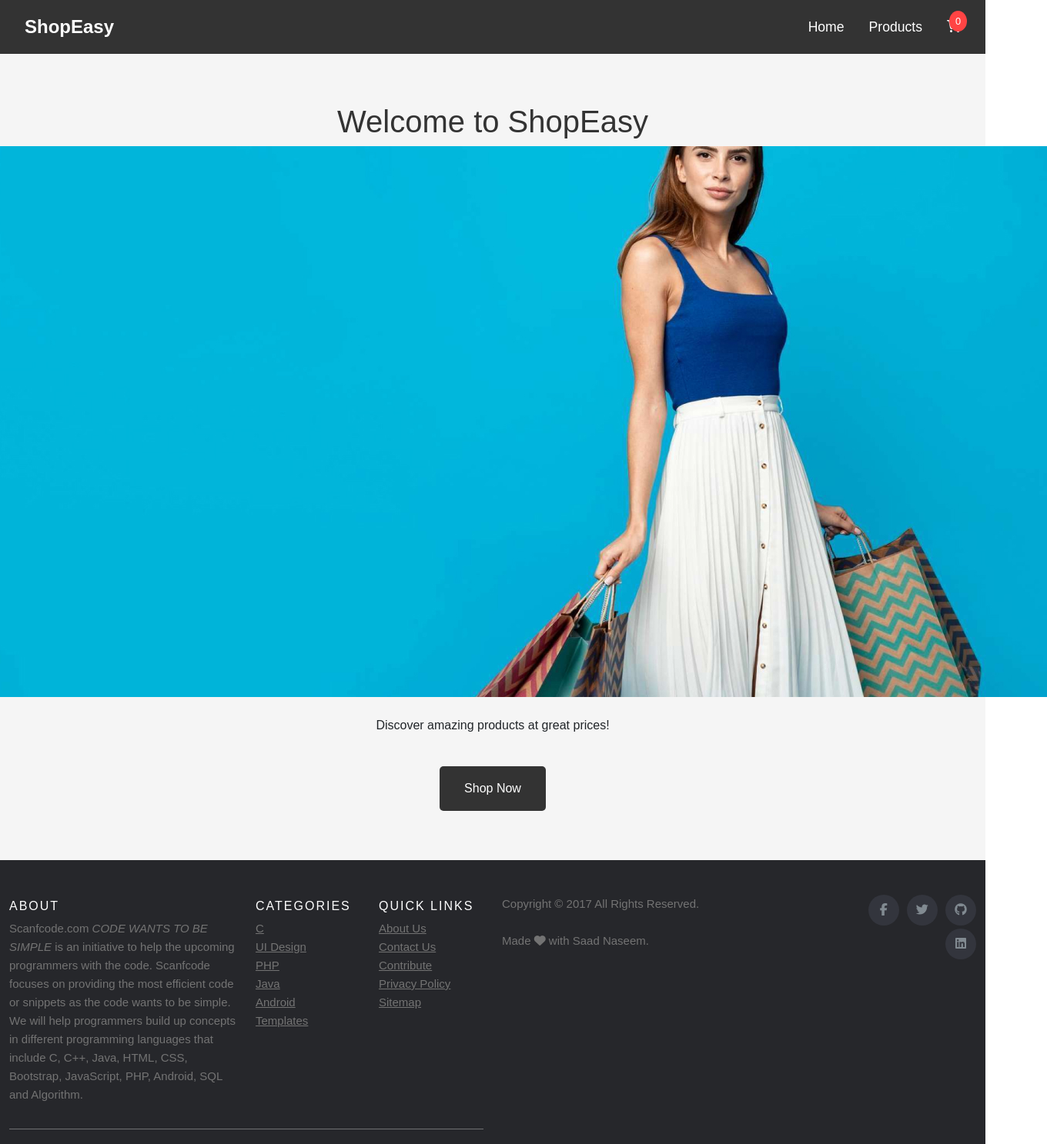
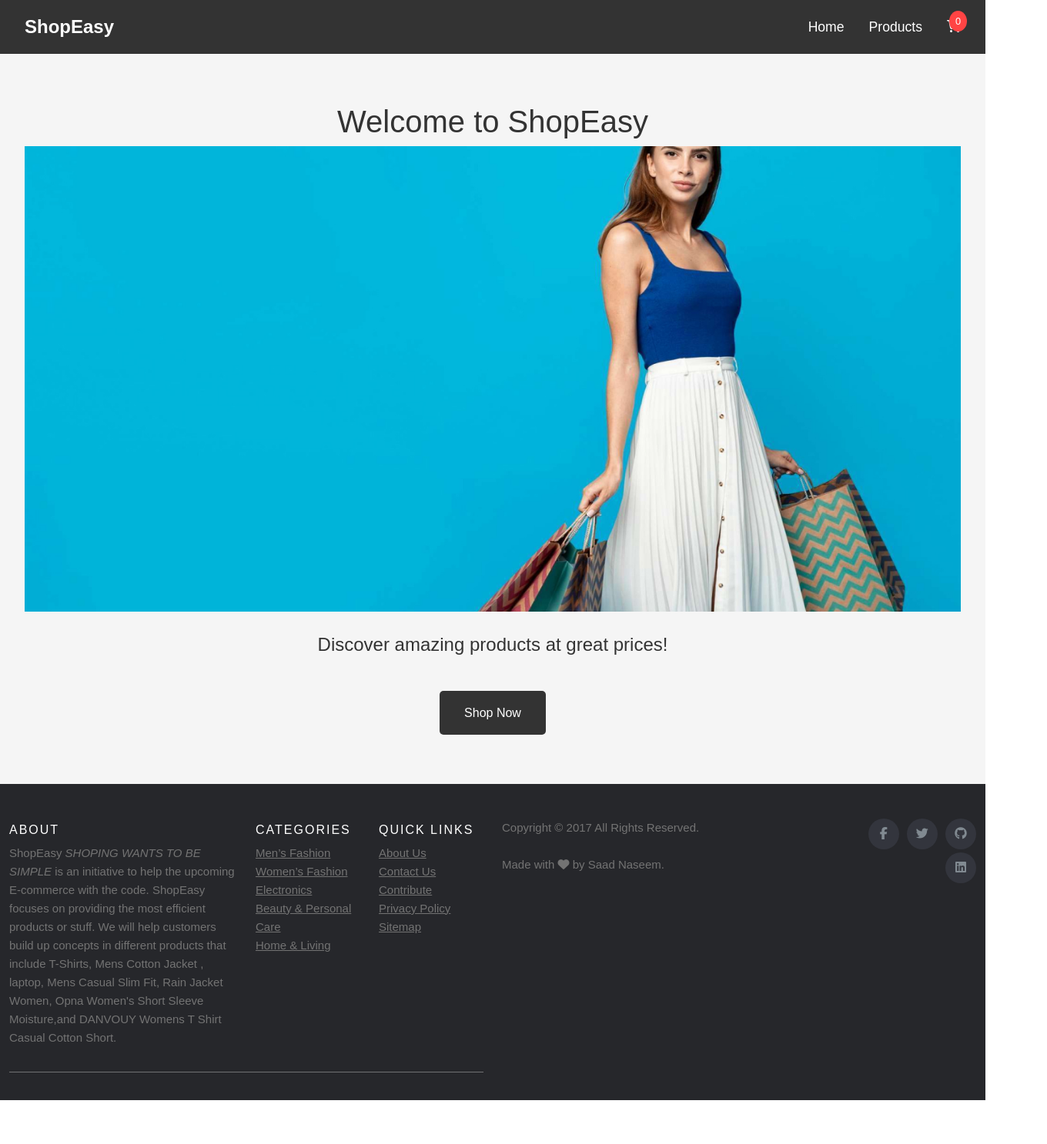
Before and after one commit to saad-rao/Ecommerce-website-SMIT-assignment, a plain HTML site: page index.html in a window 1280 px wide. Shown: the top 1487 px of the page at 77% size, 1360 px wide, since content can reach past the window. After the commit the page ends 1430 px from the top, so only its background shows below. Drawn offline with nearby package versions, Linux system fonts and the light colour scheme.

Commit message:
Update footer content and product categories

```diff
--- a/index.html
+++ b/index.html
@@ -43,18 +43,18 @@
           <div class="row">
             <div class="col-sm-12 col-md-6">
               <h6>About</h6>
-              <p class="text-justify">Scanfcode.com <i>CODE WANTS TO BE SIMPLE </i> is an initiative  to help the upcoming programmers with the code. Scanfcode focuses on providing the most efficient code or snippets as the code wants to be simple. We will help programmers build up concepts in different programming languages that include C, C++, Java, HTML, CSS, Bootstrap, JavaScript, PHP, Android, SQL and Algorithm.</p>
+              <p class="text-justify">ShopEasy <i>SHOPING WANTS TO BE SIMPLE </i> is an initiative  to help the upcoming E-commerce with the code. ShopEasy focuses on providing the most efficient products or stuff. We will help customers build up concepts in different products that include  T-Shirts, Mens Cotton Jacket
+                , laptop, Mens Casual Slim Fit, Rain Jacket Women, Opna Women's Short Sleeve Moisture,and DANVOUY Womens T Shirt Casual Cotton Short.</p>
             </div>
 
             <div class="col-xs-6 col-md-3">
               <h6>Categories</h6>
               <ul class="footer-links">
-                <li><a href="http://scanfcode.com/category/c-language/">C</a></li>
-                <li><a href="http://scanfcode.com/category/front-end-development/">UI Design</a></li>
-                <li><a href="http://scanfcode.com/category/back-end-development/">PHP</a></li>
-                <li><a href="http://scanfcode.com/category/java-programming-language/">Java</a></li>
-                <li><a href="http://scanfcode.com/category/android/">Android</a></li>
-                <li><a href="http://scanfcode.com/category/templates/">Templates</a></li>
+                <li><a href="#">Men’s Fashion</a></li>
+                <li><a href="#">Women’s Fashion</a></li>
+                <li><a href="#">Electronics</a></li>
+                <li><a href="#">Beauty & Personal Care</a></li>
+                <li><a href="#">Home & Living</a></li>
               </ul>
             </div>
 
@@ -75,7 +75,7 @@
           <div class="row">
             <div class="col-md-8 col-sm-6 col-xs-12">
               <p class="copyright-text">Copyright &copy; 2017 All Rights Reserved.<br><br>
-                <a style="text-decoration: none;" href="https://github.com/saad-rao">Made <i class="fa fa-heart" aria-hidden="true"></i> with Saad Naseem</a>.
+                <a style="text-decoration: none;" href="https://github.com/saad-rao">Made with <i class="fa fa-heart" aria-hidden="true"></i> by Saad Naseem</a>.
               </p>
             </div>
 
--- a/style.css
+++ b/style.css
@@ -78,6 +78,23 @@ body {
 .home-content h1 {
     font-size: 2.5rem;
     color: #333;
+}
+
+
+.hero h1{
+    font-size: 2.5rem;
+    color: #333;
+}
+
+.shop p{
+    font-size: 1.5rem;
+    color: #333;
+}
+
+.hero img{
+    width: 100%;
+    height: auto;
+
 }
 
 .cta-button {
```
Also changed, not shown: products.html (+1 -1 lines).
